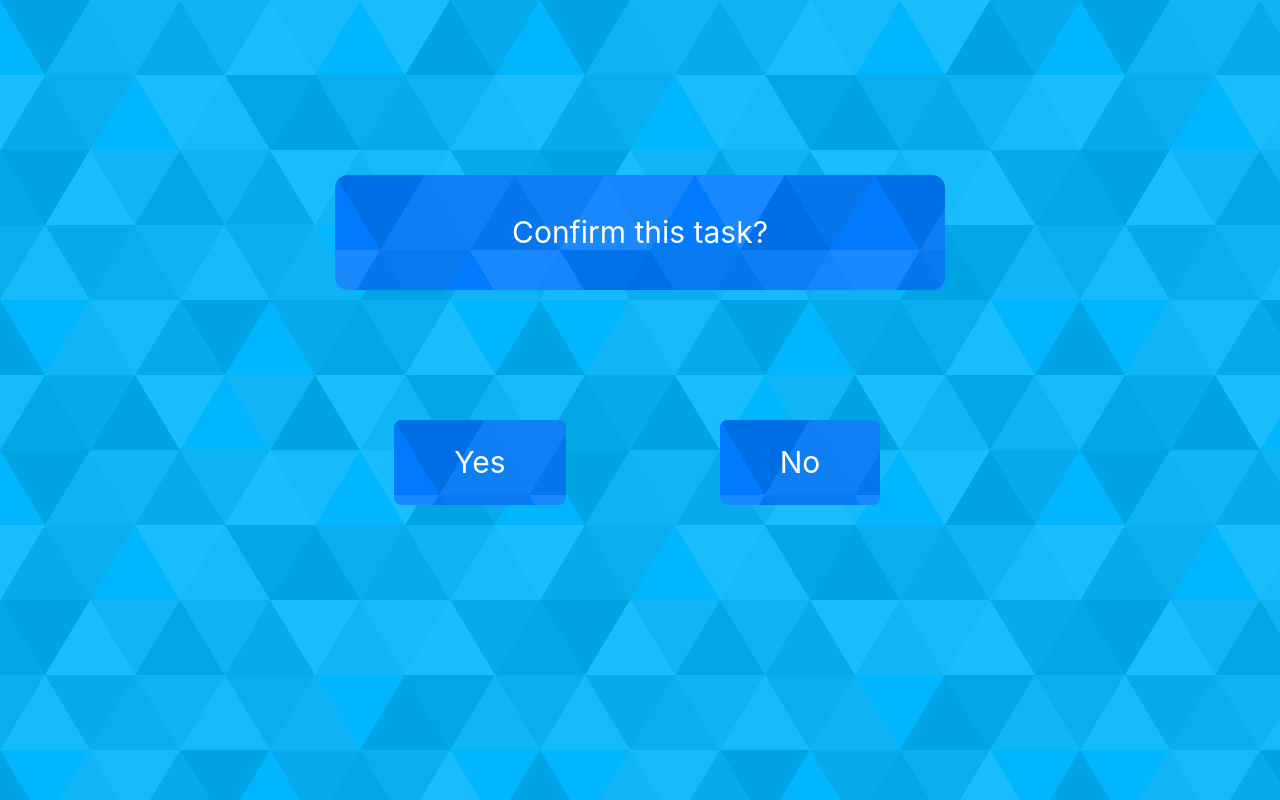
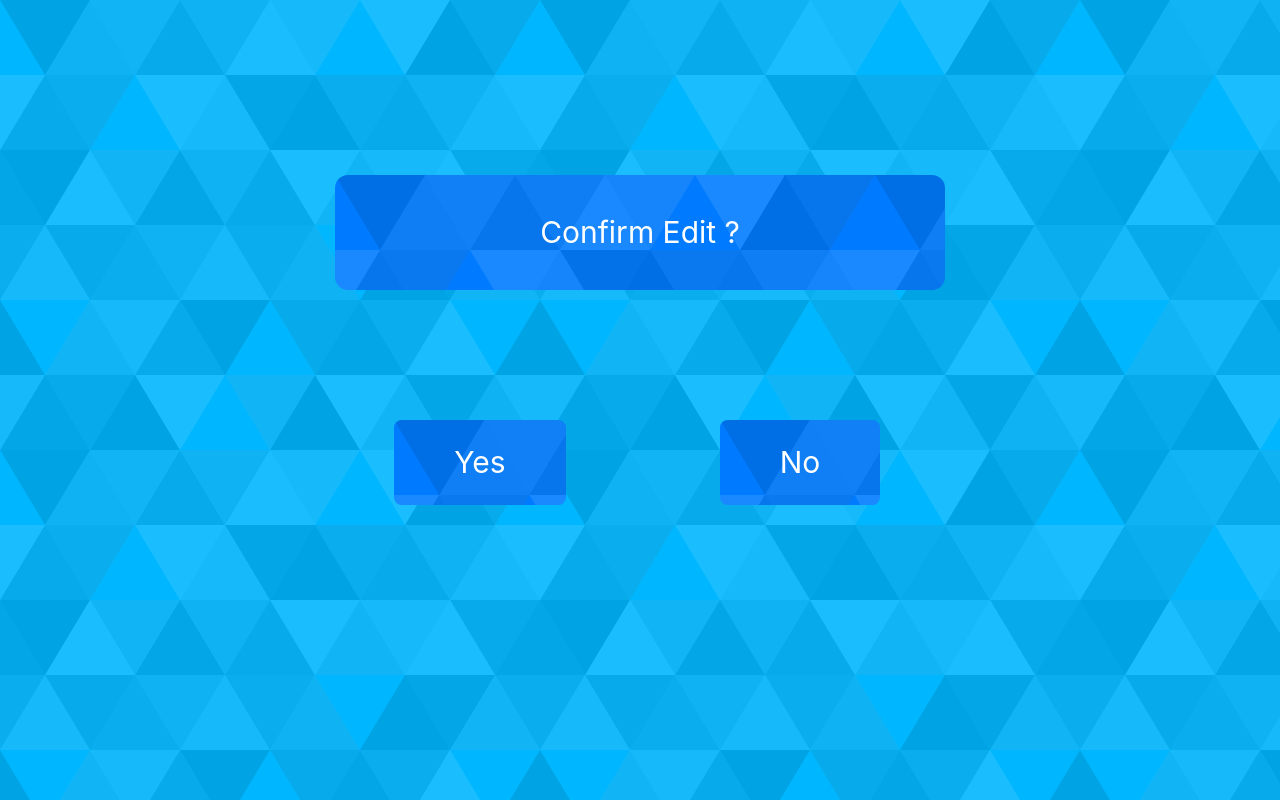
Before and after one commit to davidyeong97/TKD_final_project, a plain HTML site: page confirmation/Confirmation.html in a window 1280 px wide. Drawn offline with nearby package versions, Linux system fonts and the light colour scheme.

Commit message:
Conform Edit Change

```diff
--- a/confirmation/Confirmation.html
+++ b/confirmation/Confirmation.html
@@ -20,7 +20,7 @@
                 <div class="container-fluid">
                     <div class="row text-center">
                         <div class="col-12">
-                            <p>Confirm this task?</p>
+                            <p>Confirm Edit ?</p>
                         </div>
                     </div>
                 </div>
```
Also changed, not shown: index.html (+1 -0 lines).
